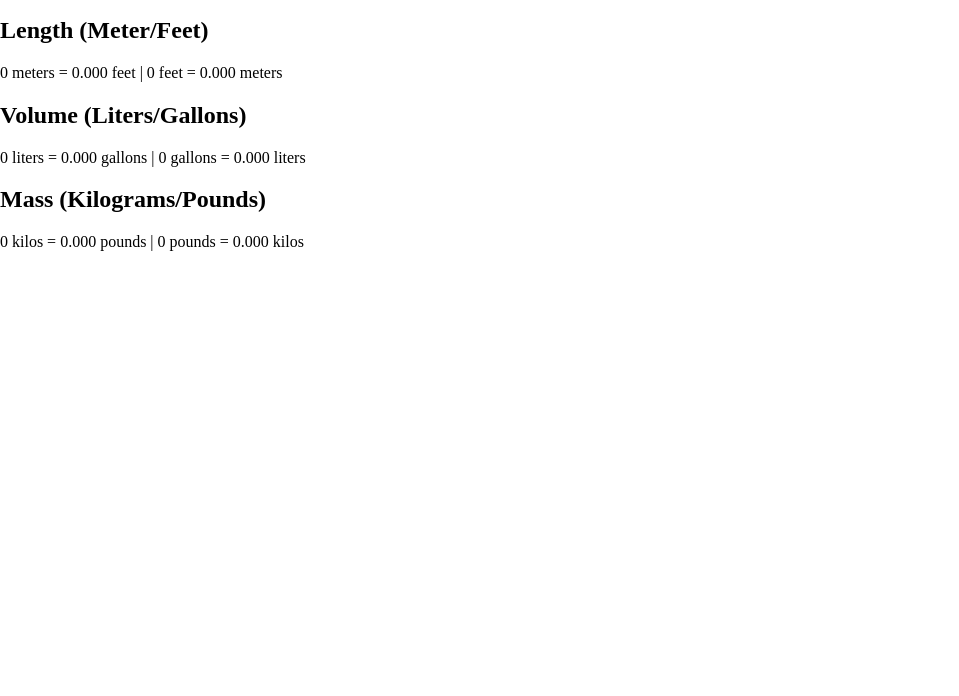
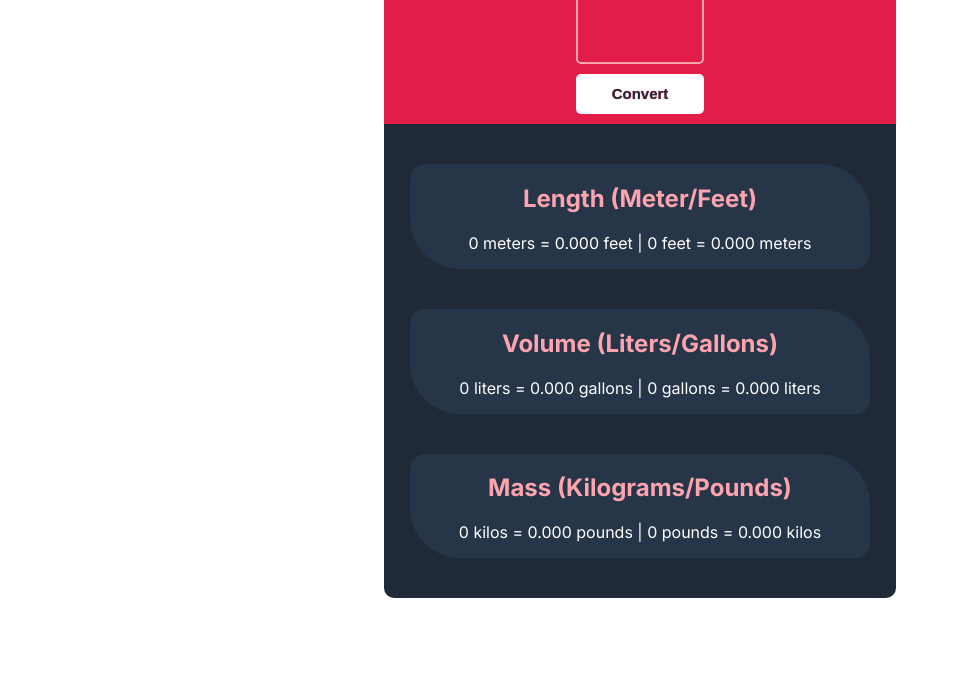
Before and after one commit to tpritchard843/unit-converter, a plain HTML site: page index.html in a window 1280 px wide. Shown: the part 104-800 px from the top of the page, without its empty margins (0-959 px from the left). Drawn offline with Linux system fonts and the light colour scheme.

Commit message:
CSS Styling
Added CSS styling to the app in line with the provided Figma file.

```diff
--- a/index.html
+++ b/index.html
@@ -5,28 +5,34 @@
     <meta http-equiv="X-UA-Compatible" content="IE=edge">
     <meta name="viewport" content="width=device-width, initial-scale=1.0">
     <link rel="stylesheet" href="styles.css">
+    <link rel="preconnect" href="https://fonts.googleapis.com">
+    <link rel="preconnect" href="https://fonts.gstatic.com" crossorigin>
+    <link href="https://fonts.googleapis.com/css2?family=Inter:wght@400;500;700;800&display=swap" rel="stylesheet">
     <title>Unit Converter</title>
 </head>
 <body>
-    <div id="top-container">
+    <div class="app-box">
+        <div class="top-container">
             <h1>Metric/Imperial Unit Conversion</h1>
             <input type="text" id="input-field">
             <button id="convert-btn">Convert</button>
         </div>
-    <div>
-        <div>
+        <div class="bottom-container">
+            <div class="box">
                 <h2>Length (Meter/Feet)</h2>
                 <p class="output" id="length-el">0 meters = 0.000 feet | 0 feet = 0.000 meters</p>
             </div>
-        <div>
+            <div class="box">
                 <h2>Volume (Liters/Gallons)</h2>
                 <p class="output" id="volume-el">0 liters = 0.000 gallons | 0 gallons = 0.000 liters</p>
             </div>
-        <div>
+            <div class="box">
                 <h2>Mass (Kilograms/Pounds)</h2>
                 <p class="output" id="mass-el">0 kilos = 0.000 pounds | 0 pounds = 0.000 kilos</p>
             </div>
         </div>
         <script src="index.js"></script>
+    </div>
+
 </body>
 </html>
--- a/styles.css
+++ b/styles.css
@@ -1,3 +1,75 @@
 body {
     margin: 0;
+    text-align: center;
+    font-family: 'Inter', sans-serif;
 }
+
+.app-box {
+    width: 40vw;
+    margin-left: auto;
+    margin-right: auto;
+    margin: 10px auto;
+    display: flex;
+    flex-direction: column;
+}
+
+.top-container {
+    display: flex;
+    flex-direction: column;
+    align-items: center;
+    background: #E11D48;
+    color: white;
+    border-radius: 10px 10px 0 0;
+}
+
+#input-field {
+    width: 120px;
+    height: 70px;
+    border: 2px solid #FDA4AF;
+    border-radius: 5px;
+    background: #E11D48;
+    text-align: center;
+    text-shadow: 0 0 2px black;
+    font-size: 50px;
+    font-weight: bolder;
+    color: white;
+}
+
+button {
+    width: 128px;
+    height: 40px;
+    background: white;
+    color: #1F2937;
+    font-size: 15px;
+    font-weight: 700;
+    text-shadow: 0 0 1px #E11D48;
+    border: none;
+    border-radius: 5px;
+    margin: 10px;
+    padding: 10px 20px;
+}
+
+.bottom-container {
+    background: #1F2937;
+    display: flex;
+    flex-direction: column;
+    align-items: center;
+    border-radius: 0 0 10px 10px;
+    padding: 20px 0;
+}
+
+.box {
+    background: #273549;
+    color: white;
+    margin: 20px;
+    width: 36vw;
+    border-radius: 15px 50px;
+}
+
+h1 {
+    text-shadow: 0 0 2px black;
+}
+
+h2 {
+    color: #FDA4AF;
+}
```
Lines whose indentation alone changed are shown as unchanged.
